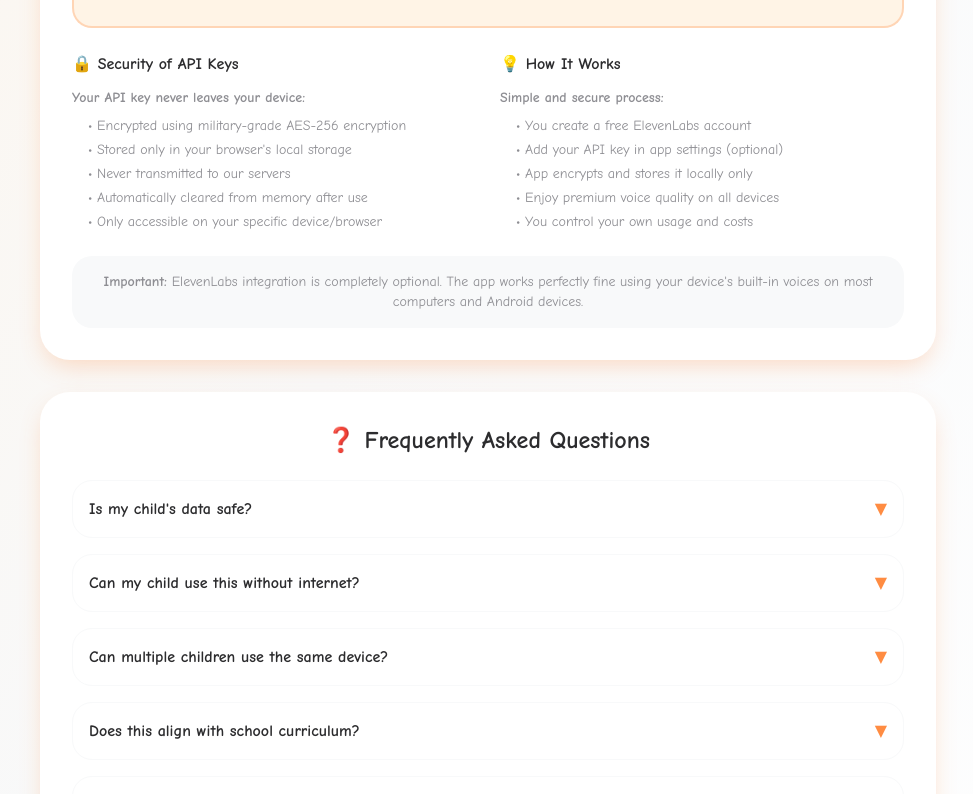
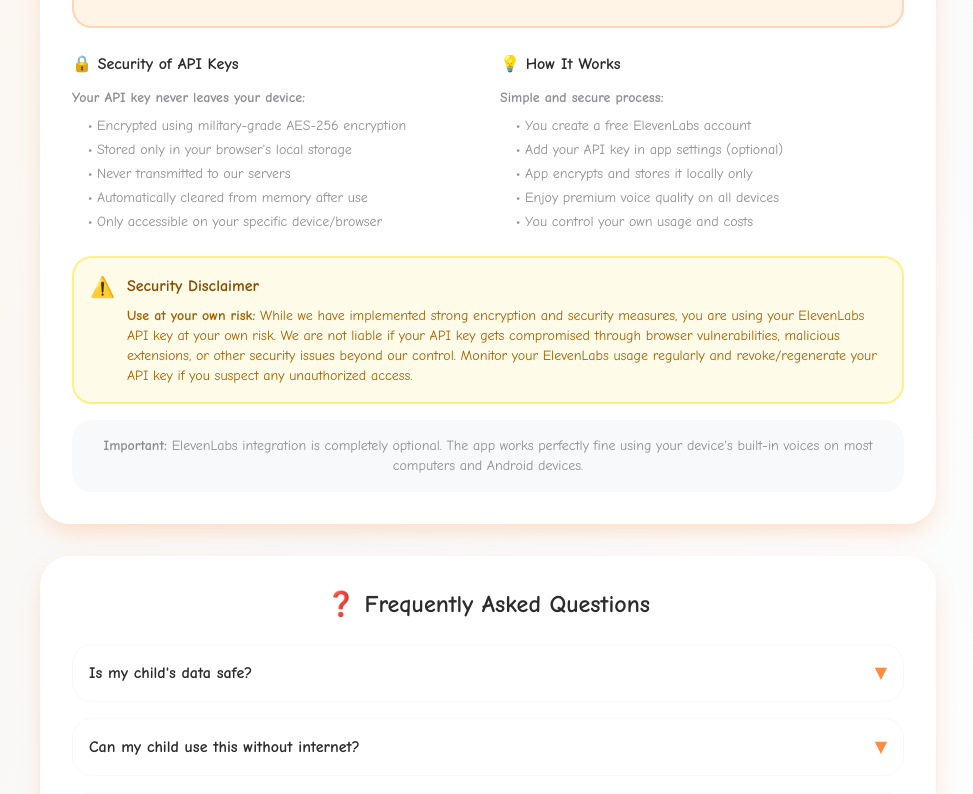
Before and after one commit to jim-at-jibba/word-buddies, a Next.js app: page /parents in a window 1280 px wide. Shown: the part 1096-1890 px from the top of the page, without its empty margins (152-1125 px from the left). Built offline with nearby package versions, Linux system fonts and the light colour scheme.

Commit message:
feat(security): add ElevenLabs API key security disclaimer
- Add prominent warning about API key usage risks
- Inform users about potential browser vulnerabilities and malicious extensions
- Advise regular monitoring and key regeneration
- Position warning prominently in ElevenLabs section

```diff
--- a/src/app/parents/page.tsx
+++ b/src/app/parents/page.tsx
@@ -241,6 +241,23 @@ export default function ParentsPage() {
                 </div>
               </div>
 
+              <div className="bg-yellow-50 border-2 border-yellow-200 p-4 rounded-cat mb-4">
+                <div className="flex items-start space-x-3">
+                  <div className="text-yellow-600 text-xl">⚠️</div>
+                  <div>
+                    <h5 className="font-kid-friendly font-bold text-yellow-800 mb-2">
+                      Security Disclaimer
+                    </h5>
+                    <p className="font-kid-friendly text-yellow-700 text-sm">
+                      <strong>Use at your own risk:</strong> While we have implemented strong encryption and security measures,
+                      you are using your ElevenLabs API key at your own risk. We are not liable if your API key gets
+                      compromised through browser vulnerabilities, malicious extensions, or other security issues beyond our control.
+                      Monitor your ElevenLabs usage regularly and revoke/regenerate your API key if you suspect any unauthorized access.
+                    </p>
+                  </div>
+                </div>
+              </div>
+
               <div className="bg-cat-light p-4 rounded-cat">
                 <p className="font-kid-friendly text-cat-gray text-sm text-center">
                   <strong>Important:</strong> ElevenLabs integration is completely optional.
```
